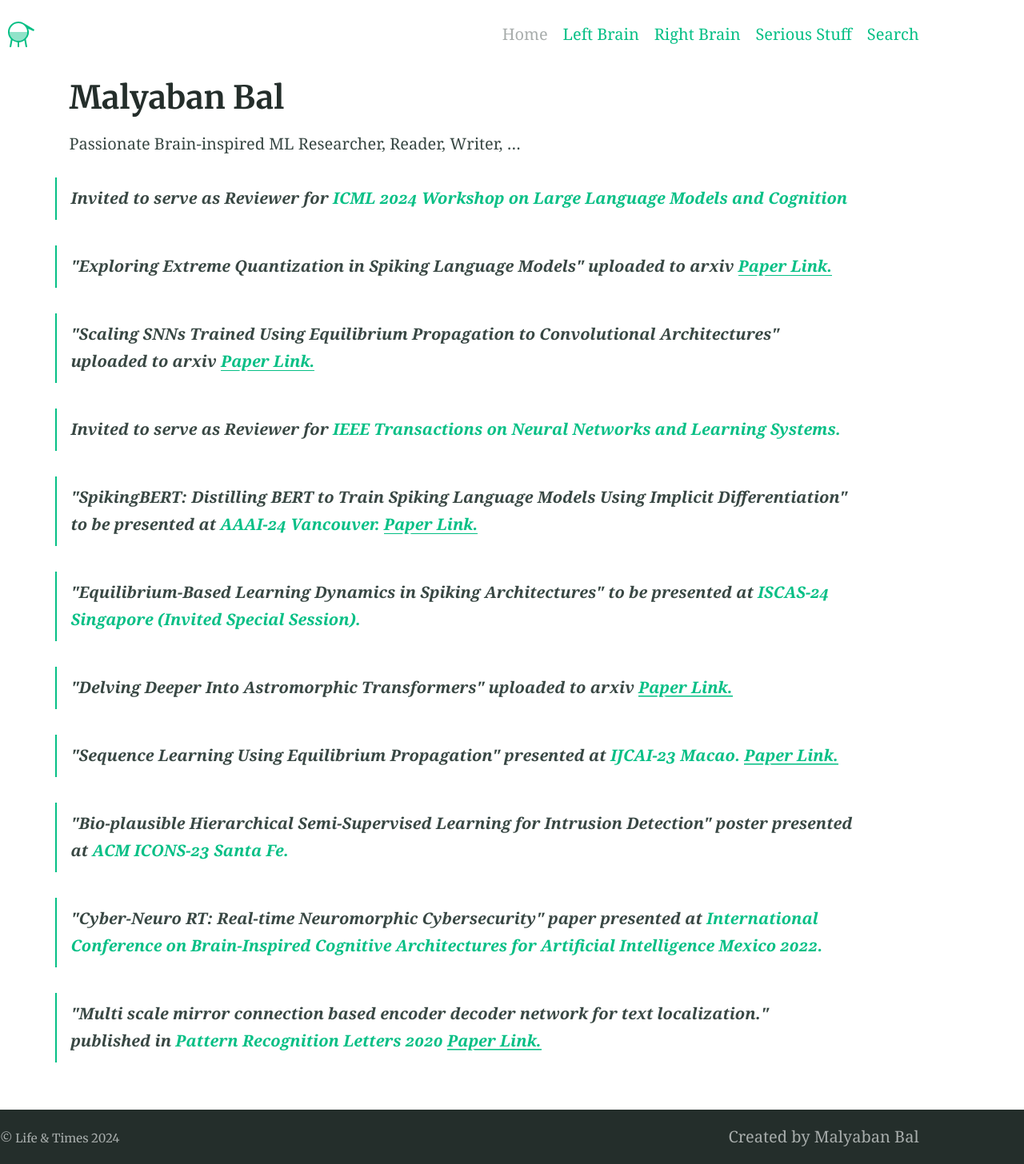
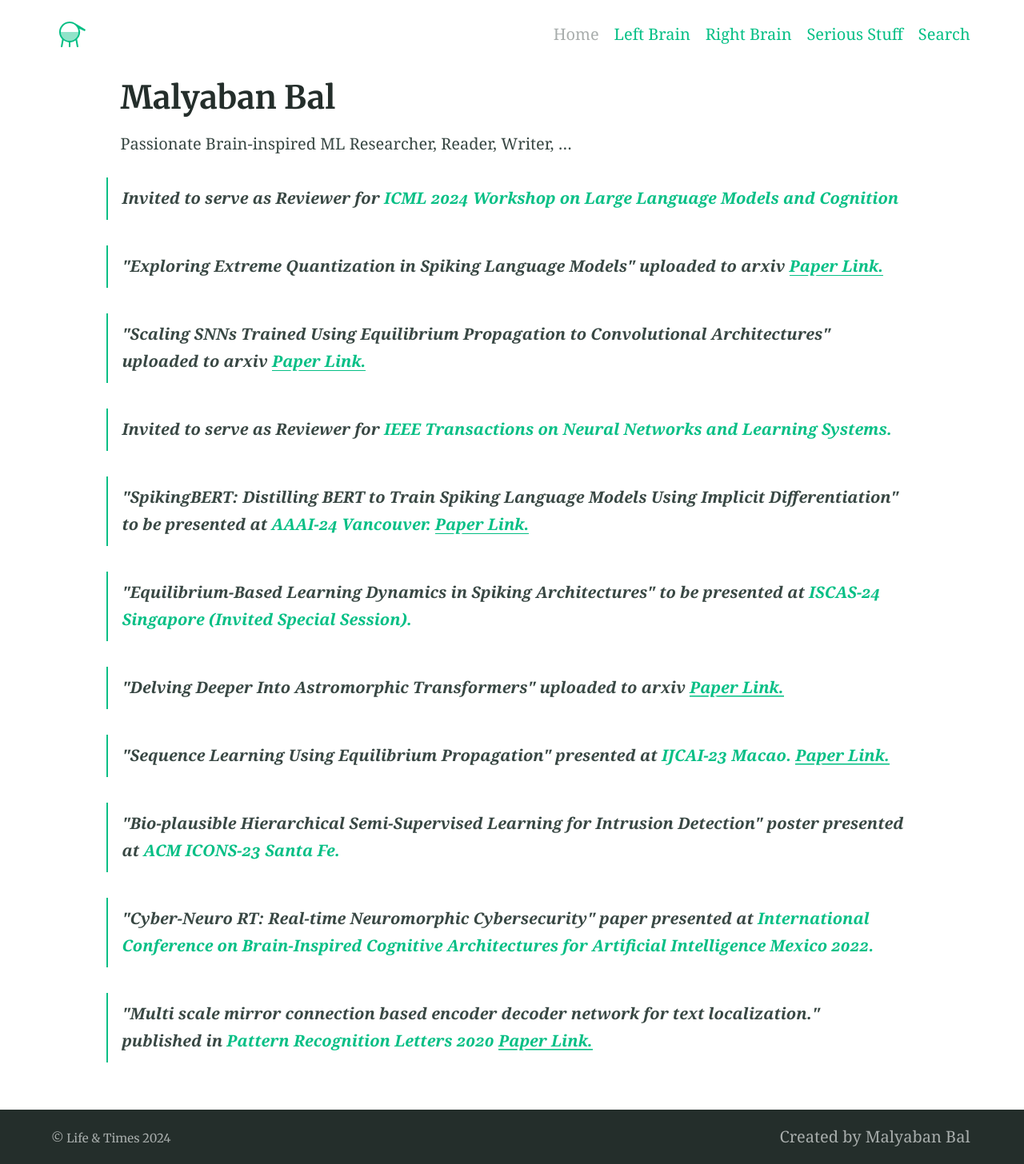
Before and after one commit to dovahkiin1995/dovahkiin1995.github.io, a Jekyll site: the page built from index.md, in a window 1280 px wide. Shown: the whole page at 80% size. Built offline with Jekyll 4.4.1, drawn with Linux system fonts in a browser that asks for light colours.

Commit message:
Update _theme.scss

```diff
--- a/_sass/_theme.scss
+++ b/_sass/_theme.scss
@@ -11,7 +11,7 @@ body {
 .container {
   width: 90%;
   max-width: 1200px;
-  margin: 1 auto;
+  margin: 0 auto;
 }
 
 
```
